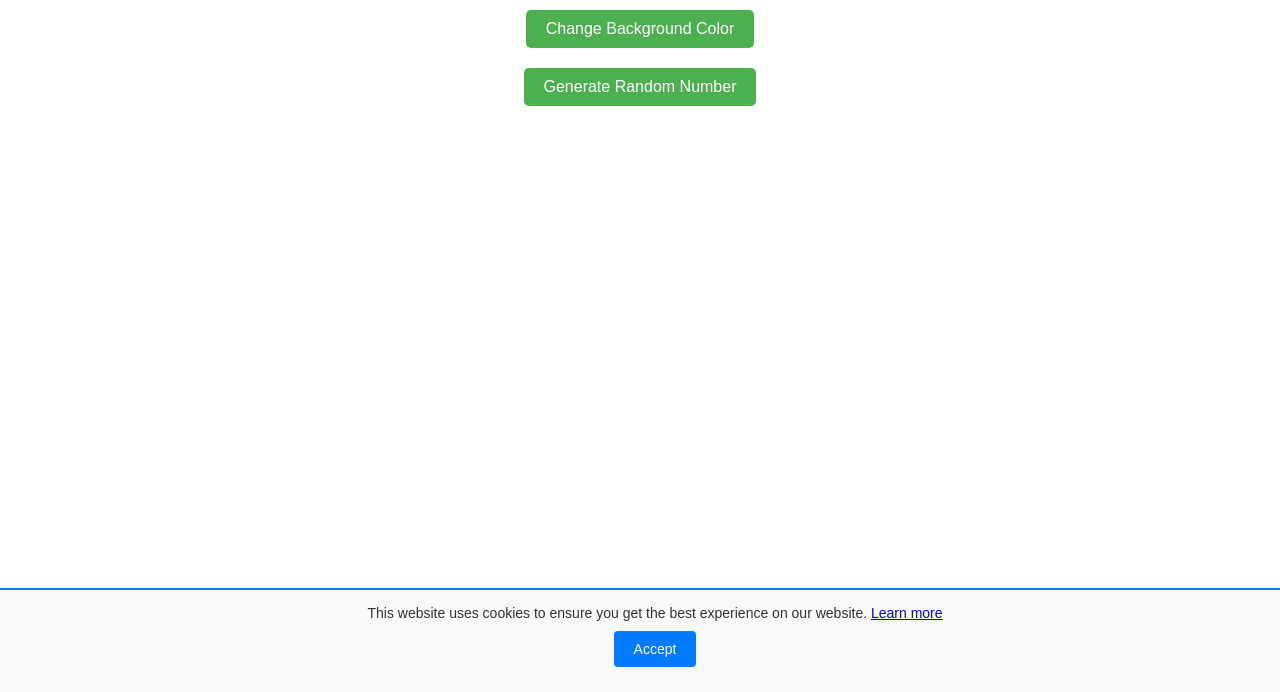
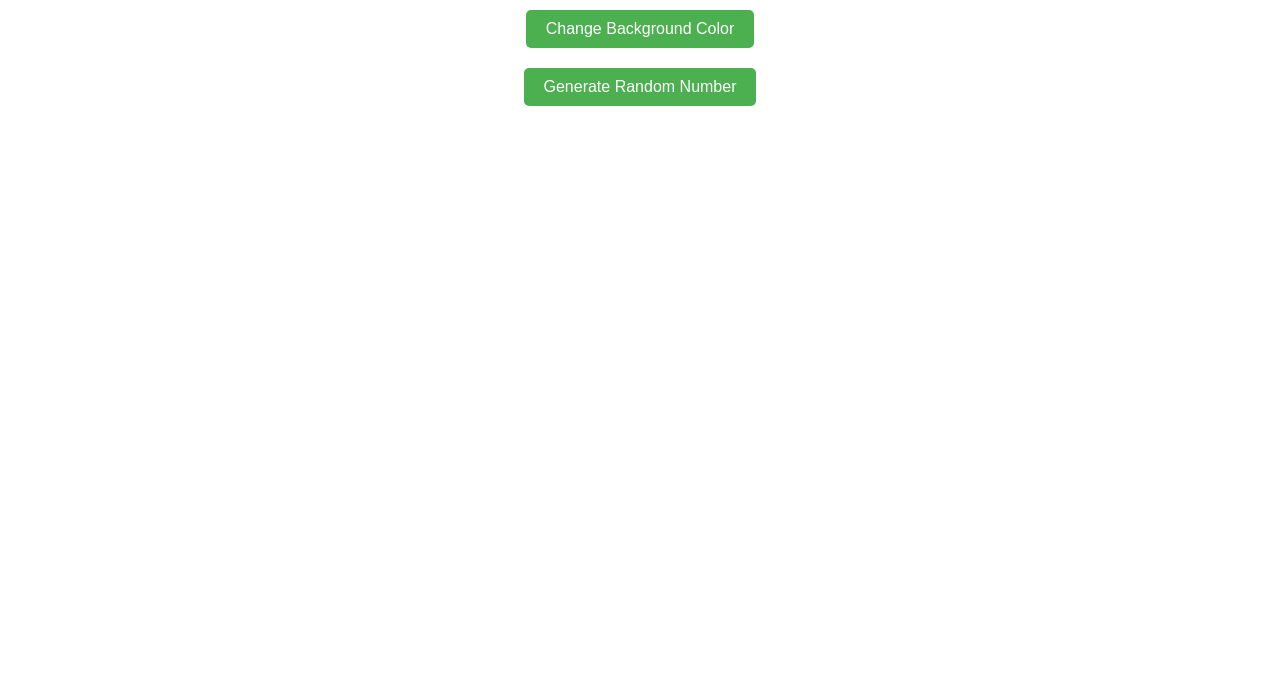
Before and after one commit to Mahmoudrda/testing, a plain HTML site: page index.html in a window 1280 px wide. Shown: the part 108-800 px from the top of the page. Drawn offline with Linux system fonts and the light colour scheme.

Commit message:
Update index.html
update2

```diff
--- a/index.html
+++ b/index.html
@@ -1,44 +1,11 @@
 <!DOCTYPE html>
 <html lang="en">
 <head>
-    <style>
-        .consent-banner {
-          position: fixed;
-          bottom: 0;
-          left: 0;
-          width: 100%;
-          background-color: #f8f9fa;
-          padding: 15px;
-          text-align: center;
-          border-top: 2px solid #007bff;
-          z-index: 1000;
-        }
-
-        .consent-banner p {
-          margin: 0;
-          font-size: 14px;
-          color: #333;
-        }
-
-        .consent-banner button {
-          background-color: #007bff;
-          color: white;
-          border: none;
-          padding: 10px 20px;
-          font-size: 14px;
-          cursor: pointer;
-          border-radius: 4px;
-          margin-left: 10px;
-        }
-
-        .consent-banner button:hover {
-          background-color: #0056b3;
-        }
-      </style>
     <meta charset="UTF-8">
     <meta name="viewport" content="width=device-width, initial-scale=1.0">
     <title>Demo Website with Two Buttons</title>
     <link rel="stylesheet" href="styles.css">
+    <script id="Cookiebot" src="https://consent.cookiebot.com/uc.js" data-cbid="5f43b676-bcda-4ecb-8218-380797ba021c" data-blockingmode="auto" type="text/javascript"></script>
     <!-- Google Tag Manager -->
 <script>(function(w,d,s,l,i){w[l]=w[l]||[];w[l].push({'gtm.start':
     new Date().getTime(),event:'gtm.js'});var f=d.getElementsByTagName(s)[0],
@@ -57,28 +24,8 @@
         <button id="button1">Change Background Color</button>
         <button id="button2">Generate Random Number</button>
         <p id="message"></p>
-    </div>
-    <div id="consent-banner" class="consent-banner">
-      <p>This website uses cookies to ensure you get the best experience on our website.
-        <a href="/privacy-policy" target="_blank">Learn more</a>
-      </p>
-      <button id="accept-btn">Accept</button>
-    </div>
 
     <script src="script.js"></script>
-    <script>
-      // Check if consent was already given
-      window.onload = function() {
-        if (!localStorage.getItem("cookieConsent")) {
-          document.getElementById("consent-banner").style.display = "block";
-        }
-      }
 
-      // Handle consent acceptance
-      document.getElementById("accept-btn").addEventListener("click", function() {
-        localStorage.setItem("cookieConsent", "true");
-        document.getElementById("consent-banner").style.display = "none";
-      });
-    </script>
 </body>
 </html>
```
